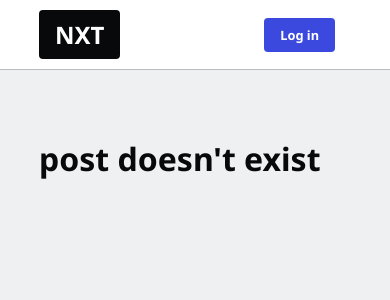
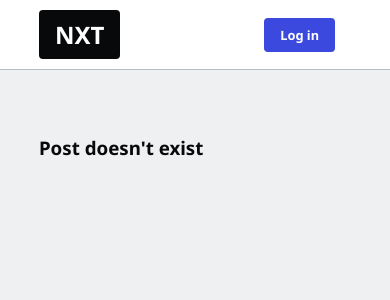
Before and after one commit to raymansell/nxt, a Next.js app: page /1/1 in a window 390 px wide. Shown: the top 300 px of the page. Built offline with nearby package versions, Linux system fonts and the light colour scheme; no server answers; the database is empty.

Commit message:
Implement realtime hydration from Firestore

```diff
--- a/package.json
+++ b/package.json
@@ -16,7 +16,8 @@
     "next": "10.2.0",
     "react": "17.0.2",
     "react-dom": "17.0.2",
-    "react-firebase-hooks": "^3.0.4"
+    "react-firebase-hooks": "^3.0.4",
+    "react-markdown": "^6.0.2"
   },
   "devDependencies": {
     "@types/lodash.debounce": "^4.0.6",
--- /dev/null
+++ b/src/components/PostContent.tsx
@@ -0,0 +1,31 @@
+import Link from 'next/link';
+import ReactMarkdown from 'react-markdown';
+import { Post } from '../types';
+
+interface PostContentProps {
+  post: Post | null;
+}
+
+const PostContent = ({ post }: PostContentProps) => {
+  if (post === null) {
+    return <h3>Post doesn&apos;t exist</h3>;
+  }
+
+  const createdAt = new Date(post.createdAt);
+
+  return (
+    <div className='card'>
+      <h1>{post.title}</h1>
+      <span className='text-sm'>
+        Written by{' '}
+        <Link href={`/${post.username}`}>
+          <a className='text-info'>@{post.username}</a>
+        </Link>{' '}
+        on {createdAt.toISOString()}
+      </span>
+      <ReactMarkdown>{post.content}</ReactMarkdown>
+    </div>
+  );
+};
+
+export default PostContent;
--- a/src/pages/[username]/[slug].tsx
+++ b/src/pages/[username]/[slug].tsx
@@ -1,5 +1,6 @@
 import { GetStaticPaths, GetStaticProps } from 'next';
 import { ParsedUrlQuery } from 'querystring';
+import { useDocumentData } from 'react-firebase-hooks/firestore';
 import {
   firestore,
   getUserWithUsername,
@@ -7,6 +8,8 @@ import {
   postToJSON,
 } from '../../lib/firebase';
 import { Post } from '../../types';
+import styles from '../../styles/Post.module.css';
+import PostContent from '../../components/PostContent';
 
 interface IParams extends ParsedUrlQuery {
   username: string;
@@ -37,6 +40,7 @@ export const getStaticProps: GetStaticProps = async ({ params }) => {
   const userDoc = await getUserWithUsername(username);
 
   let post: Post | null = null;
+  let path = '/';
 
   if (userDoc) {
     const postRef = userDoc.ref
@@ -47,11 +51,12 @@ export const getStaticProps: GetStaticProps = async ({ params }) => {
 
     if (postDoc.exists) {
       post = postToJSON(postDoc);
+      path = postRef.path;
     }
   }
 
   return {
-    props: { post },
+    props: { post, path },
     // (https://reactions-demo.vercel.app/)
     // Next.js will attempt to re-generate the page:
     // - When a request comes in
@@ -64,20 +69,38 @@ export const getStaticProps: GetStaticProps = async ({ params }) => {
 
 interface PostPageProps {
   post: Post | null;
+  path: string;
 }
 
-const PostPage = ({ post }: PostPageProps) => {
+const PostPage = ({ post, path }: PostPageProps) => {
+  const postRef = firestore.doc(path);
+  const [realTimePost] = useDocumentData<Post>(postRef, {
+    // https://github.com/CSFrequency/react-firebase-hooks/blob/master/firestore/README.md#transforming-data
+    // eslint-disable-next-line @typescript-eslint/no-explicit-any
+    transform: (val: any) => {
+      return {
+        ...val,
+        createdAt: val.createdAt.toMillis(),
+        updatedAt: val.updatedAt.toMillis(),
+      };
+    },
+  });
+
+  const postToShow = realTimePost || post;
+
   return (
-    <main>
+    <main className={styles.container}>
+      <section>
+        <PostContent post={postToShow} />
+      </section>
+
       {post ? (
-        <>
-          <h1>{post.title}</h1>
-          <p>{post.content}</p>
-          <p>{post.heartCount} hearts</p>
-        </>
-      ) : (
-        <h1>post doesn&apos;t exist</h1>
-      )}
+        <aside className='card'>
+          <p>
+            <strong>{post.heartCount} 🤍</strong>
+          </p>
+        </aside>
+      ) : null}
     </main>
   );
 };
--- /dev/null
+++ b/src/styles/Post.module.css
@@ -0,0 +1,37 @@
+.container {
+  min-height: 100vh;
+  display: flex;
+}
+
+.container section {
+  width: 80%;
+  margin-right: 1rem;
+}
+
+.container aside {
+  align-items: center;
+  display: flex;
+  flex-direction: column;
+  width: 20%;
+  min-width: 250px;
+  text-align: center;
+  position: sticky;
+  top: 80px;
+  height: 0;
+  min-height: 300px;
+}
+
+@media only screen and (max-width: 768px) {
+  .container {
+    flex-direction: column;
+  }
+
+  .container section {
+    width: 100%;
+  }
+
+  .container aside {
+    width: 100%;
+    position: relative;
+  }
+}
--- a/src/styles/globals.css
+++ b/src/styles/globals.css
@@ -227,6 +227,10 @@ button.btn-google {
   margin-left: auto;
 }
 
+.text-sm {
+  font-size: 0.85rem;
+}
+
 .text-danger {
   font-weight: bold;
   color: var(--color-red);
@@ -237,6 +241,11 @@ button.btn-google {
   color: var(--color-green);
 }
 
+.text-info {
+  font-weight: bold;
+  color: var(--color-blue);
+}
+
 .box-center {
   display: flex;
   flex-direction: column;
```
Also changed, not shown: 1 other file (tests, documents, lock files or other folders).
